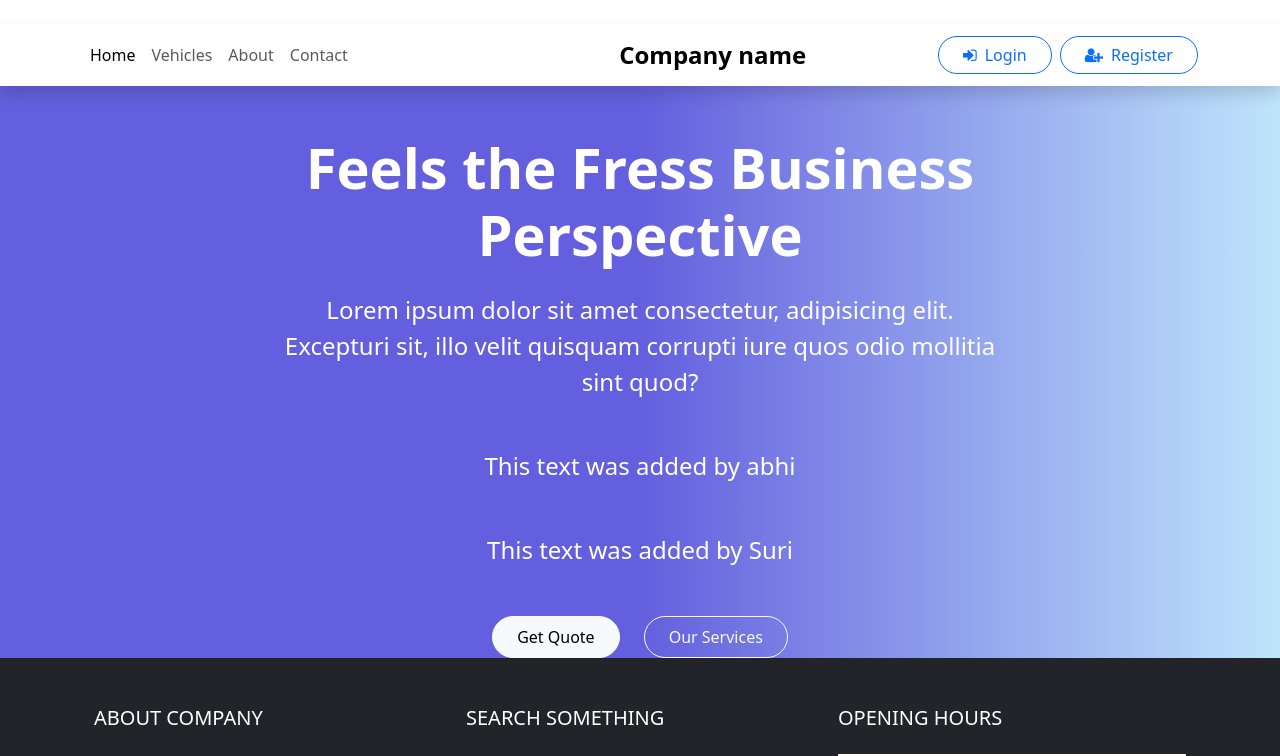
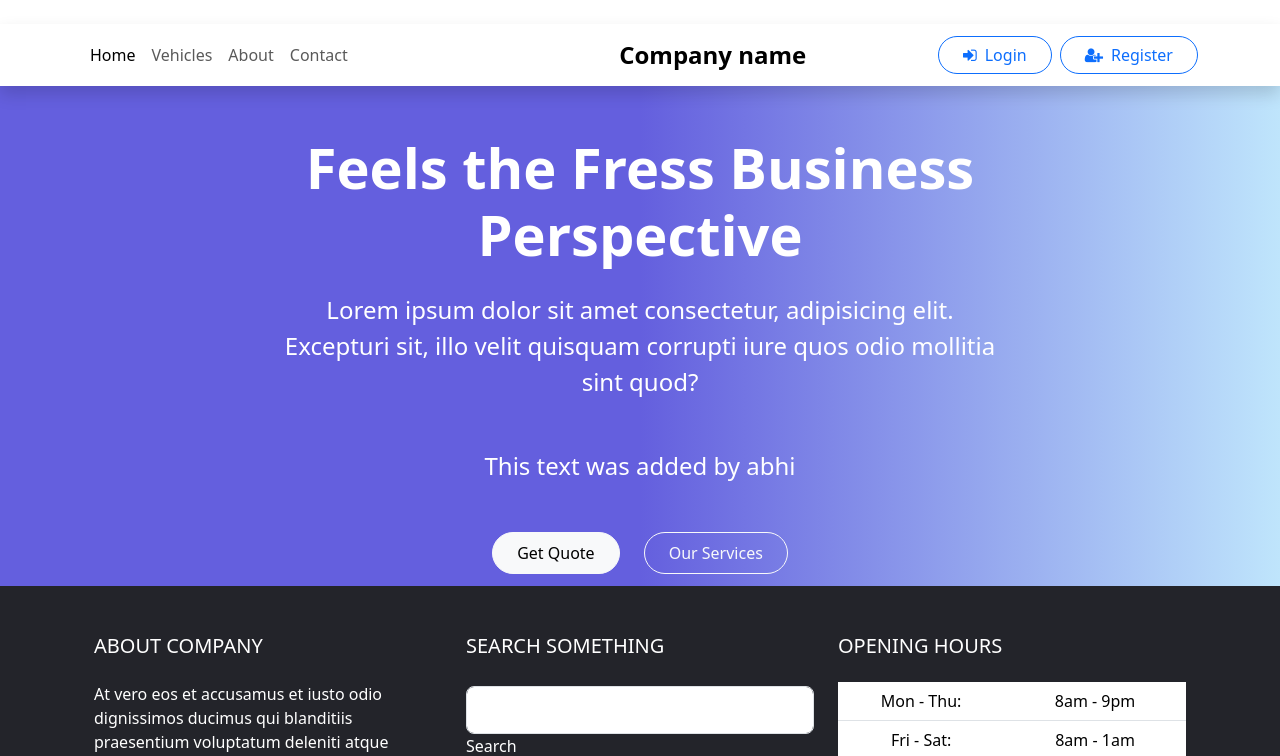
Before and after one commit to harkiratsingh2002/Project-Customet-Management, a React (Create React App) app in the folder client/: page /#/ in a window 1280 px wide. Shown: the top 756 px of the page. Built offline with nearby package versions, Linux system fonts and the light colour scheme.

Commit message:
Revert "suri added some texton home screen"
This reverts commit bfde5cb20e5b886a7a3da12c0a67ae156c7fde1e.

```diff
--- a/client/src/Pages/LandingPage.jsx
+++ b/client/src/Pages/LandingPage.jsx
@@ -19,7 +19,6 @@ export function Landing() {
                                     </h1>
                                     <p className="lead text-center fs-4 mb-5 text-white">Lorem ipsum dolor sit amet consectetur, adipisicing elit. Excepturi sit, illo velit quisquam corrupti iure quos odio mollitia sint quod?</p>
                                     <p className="lead text-center fs-4 mb-5 text-white">This text was added by abhi</p>
-                                    <p className="lead text-center fs-4 mb-5 text-white">This text was added by Suri</p>
                                     <div className="buttons d-flex justify-content-center">
                                         <button className="btn btn-light me-4 rounded-pill px-4 py-2">
                                             Get Quote
```
